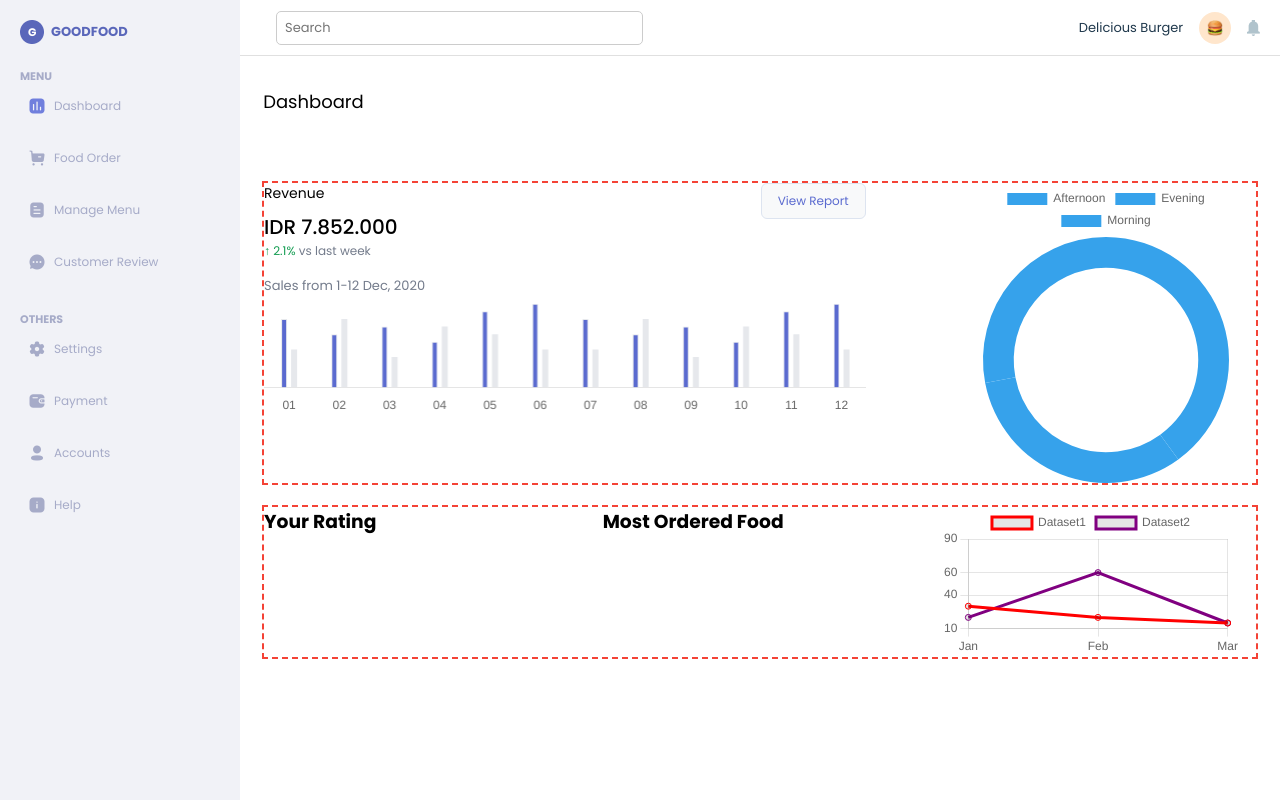
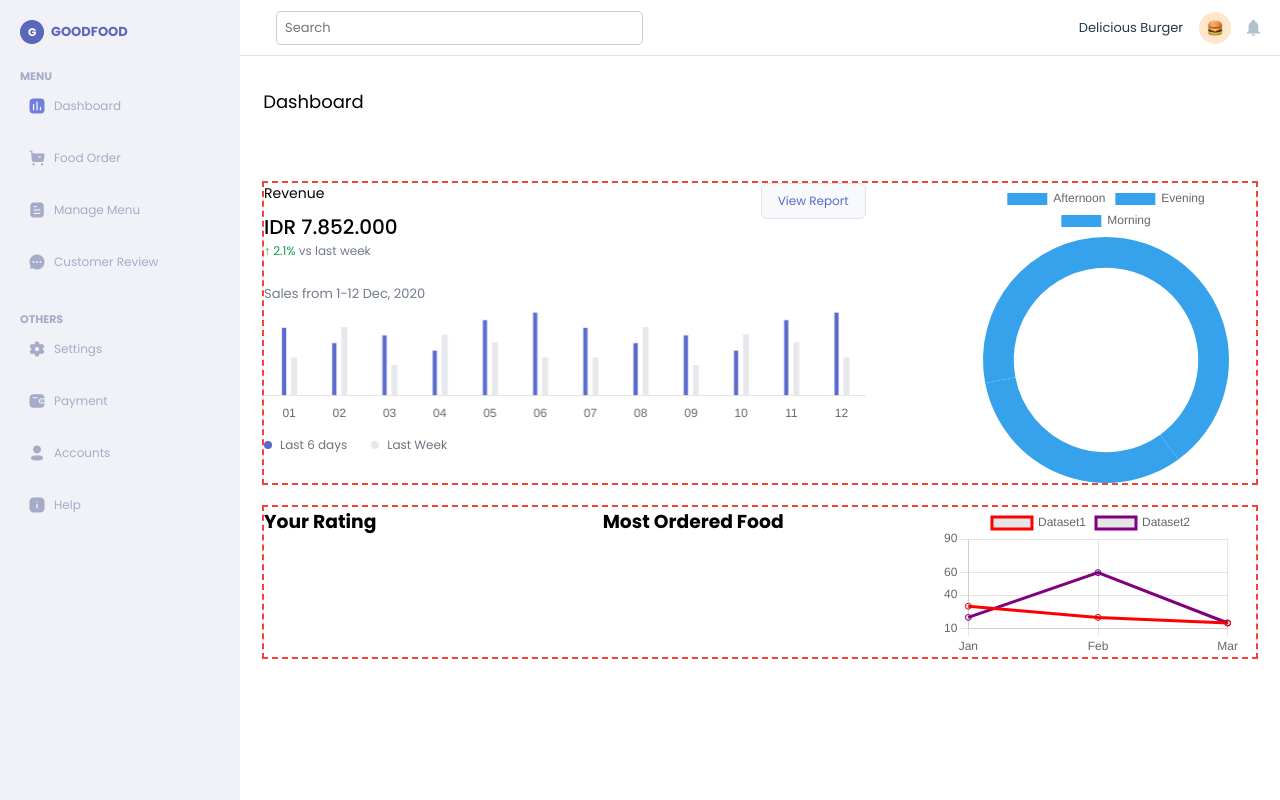
Before and after one commit to caio-melodev/study-figma, an Angular app: page / in a window 1280 px wide. Built offline with nearby package versions, Linux system fonts and the light colour scheme.

Commit message:
docs: changes on the organization of html

```diff
--- a/src/app/app.html
+++ b/src/app/app.html
@@ -107,6 +107,7 @@
                 <p class="revenue-comparison">
                   <span class="positive-change">↑ 2.1%</span> vs last week
                 </p>
+
               </div>
               <button class="report-button">View Report</button>
             </header>
@@ -114,9 +115,18 @@
             <div class="bar-chart-container">
               <h2 class="sales-date">Sales from 1-12 Dec, 2020</h2>
               <canvas id="barChart" #barChart></canvas>
+              <footer class="card-footer">
+                <div class="legend-item">
+                  <span class="legend-color-box" style="background-color: #5A6ACF;"></span>
+                  <span>Last 6 days</span>
+                </div>
+                <div class="legend-item">
+                  <span class="legend-color-box" style="background-color: #E6E8EC;"></span>
+                  <span>Last Week</span>
+                </div>
+              </footer>
             </div>
           </div>
-
           <canvas id="doughnutChart" #doughnutChart></canvas>
         </div>
 
--- a/src/charts.css
+++ b/src/charts.css
@@ -32,6 +32,7 @@
 .bar-chart-container {
     width: 47vw;
     height: 15vh;
+    margin-top: 3vh;
 }
 
 .revenue-title {
@@ -49,12 +50,42 @@
     margin-top: 2vh;
 }
 
+.card-footer {
+    display: flex;
+    justify-content: left;
+    /* Centraliza os itens da legenda */
+    align-items: end;
+    gap: 24px;
+}
+
+/* Container para cada item da legenda (bolinha + texto) */
+.legend-item {
+    margin-top: 1.5vh;
+    display: flex;
+    align-items: center;
+    /* Alinha a bolinha e o texto verticalmente */
+    gap: 8px;
+    /* Espaço entre a bolinha e o texto */
+    font-size: 12px;
+    color: #6c757d;
+    /* Cor do texto da legenda */
+}
+
+/* A bolinha colorida */
+.legend-color-box {
+    width: 8px;
+    height: 8px;
+    border-radius: 50%;
+    /* Isso transforma o quadrado em um círculo perfeito */
+    display: inline-block;
+}
+
 .revenue-comparison {
     font-size: 12px;
     color: #737B8B;
 }
 
-.sales-date{
+.sales-date {
     font-size: 13px;
     font-weight: 400;
     color: #737B8B;
```
